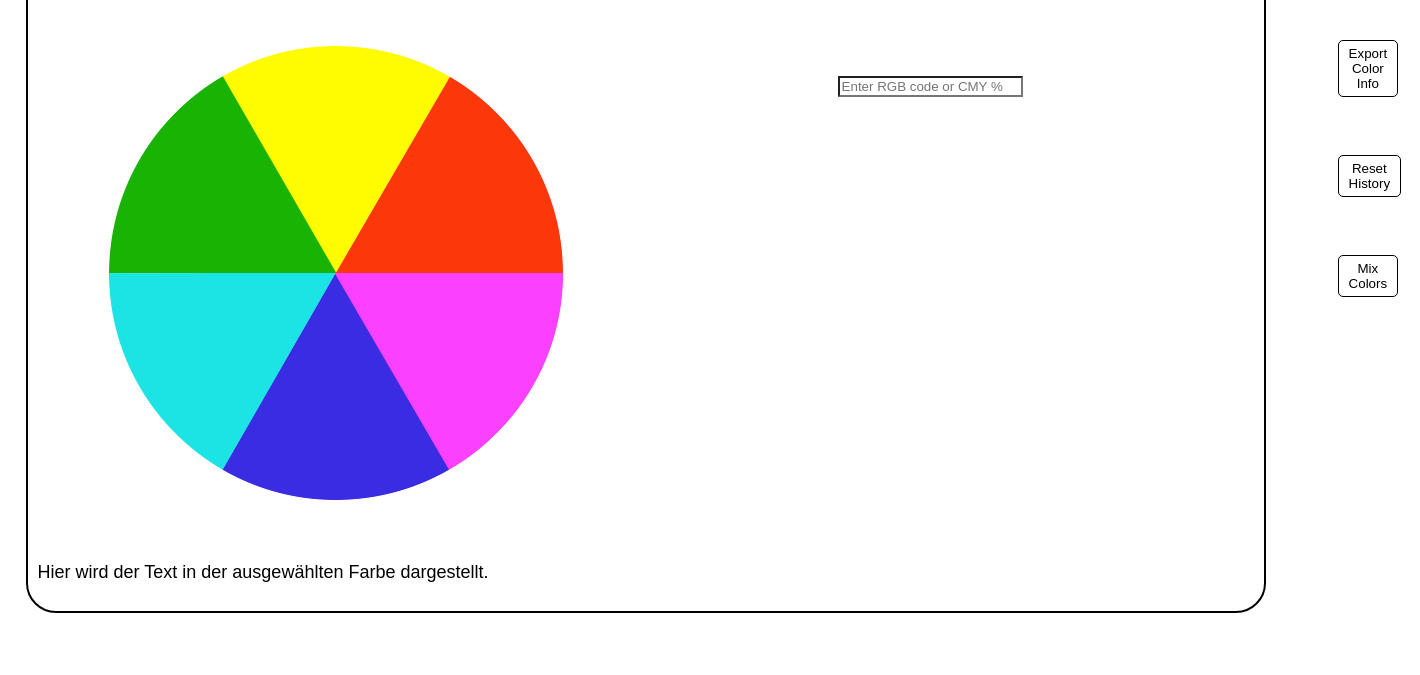
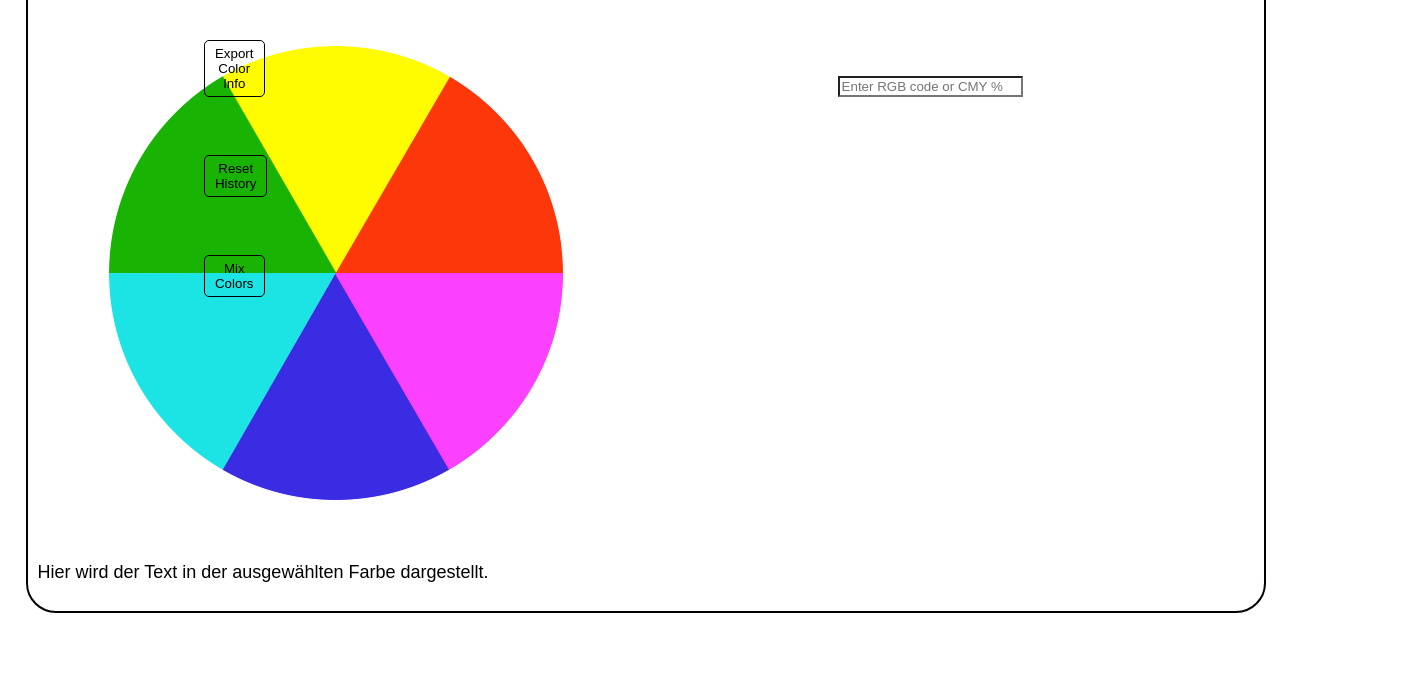
Before and after one commit to ToesTea/Color-Wheel, a plain HTML site: page index.html in a window 1280 px wide. Shown: the part 125-800 px from the top of the page, 1420 px wide, since content can reach past the window. Drawn offline with Linux system fonts and the light colour scheme.

Commit message:
placement fix

```diff
--- a/index.html
+++ b/index.html
@@ -83,7 +83,7 @@
                 padding: 5px 10px;
                 position: absolute;
                 border-radius: 5px;
-                margin-left: 1300px;
+                margin-left: 13vw;
                 bottom: 600px;
             }
 
```
Also changed, not shown: 1 other file.
